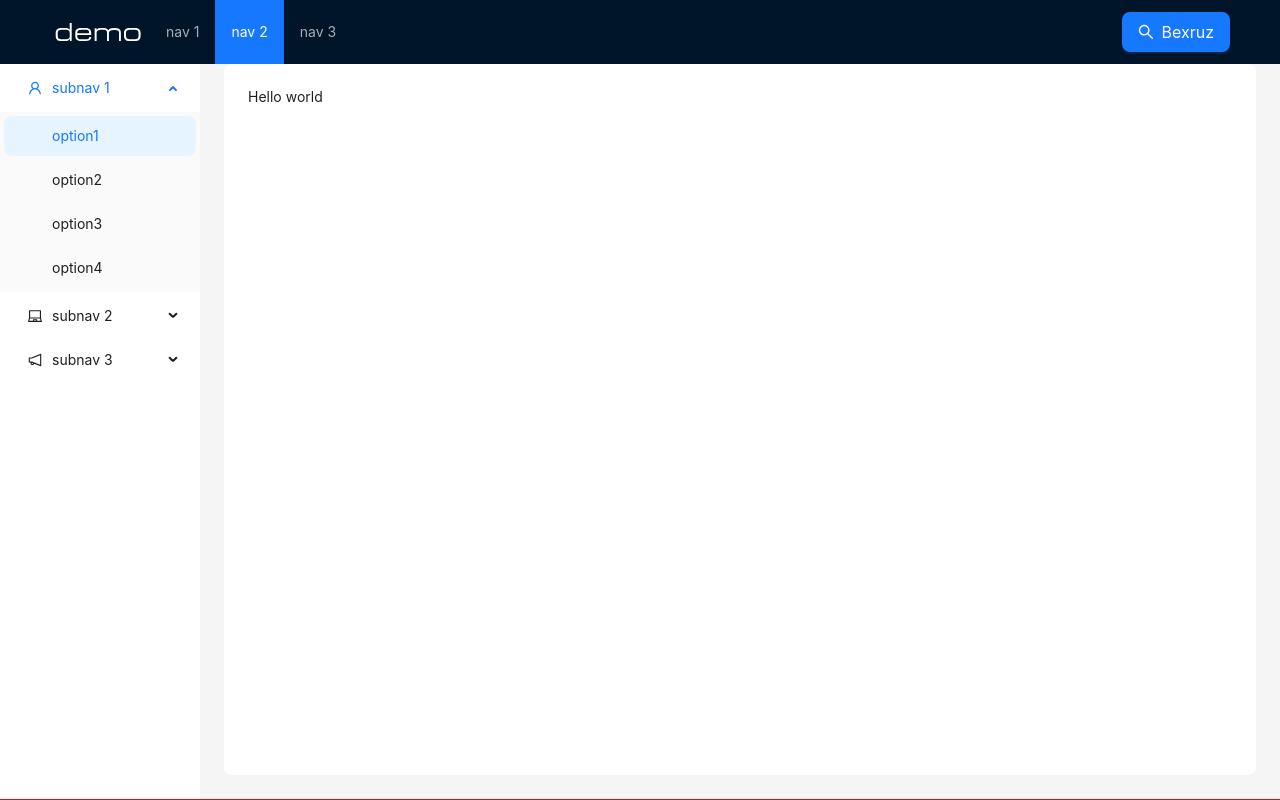
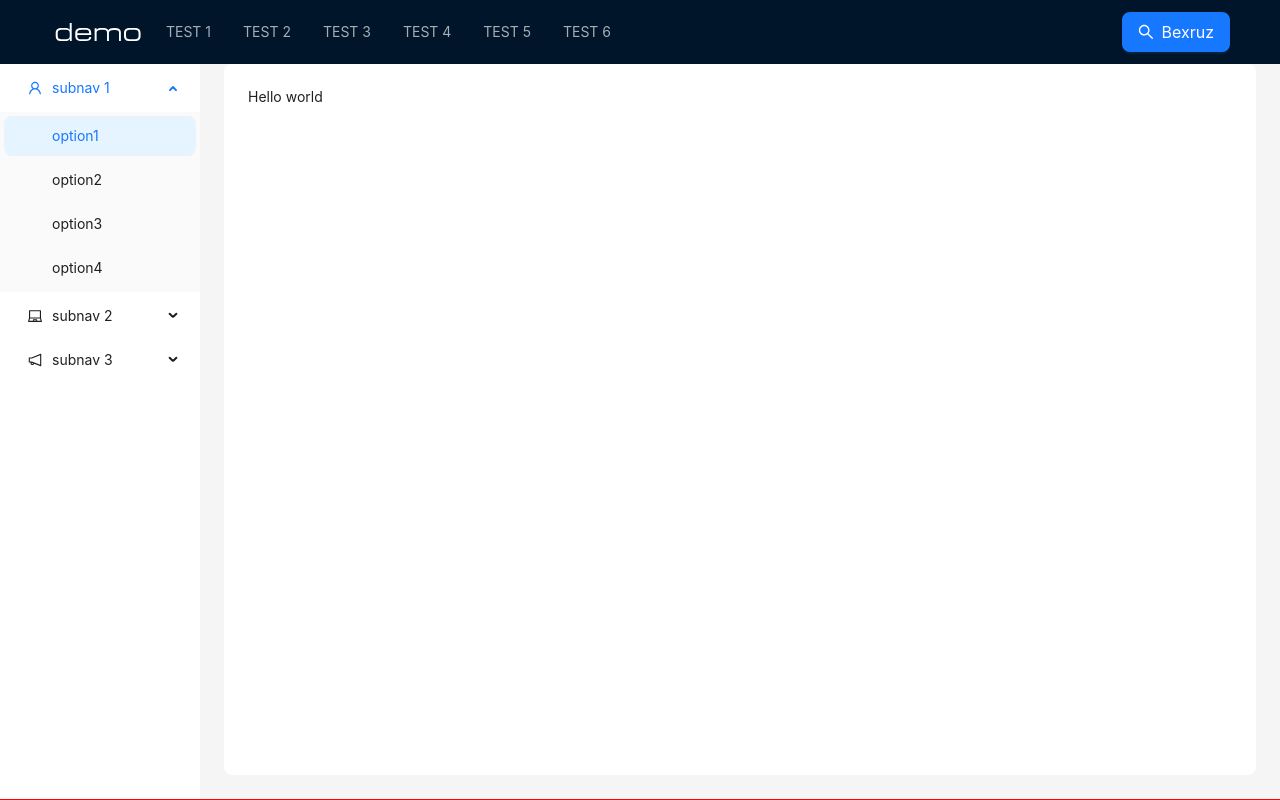
Before and after one commit to xayrulloergashev/git-amaliyot, a React (Vite) app: page / in a window 1280 px wide. Built offline with nearby package versions, Linux system fonts and the light colour scheme.

Commit message:
add nav item

```diff
--- a/src/App.jsx
+++ b/src/App.jsx
@@ -7,9 +7,9 @@ import {
 import { Layout, Menu, theme, Button, Tooltip } from "antd";
 import { SearchOutlined } from "@ant-design/icons";
 const { Header, Content, Sider } = Layout;
-const items1 = ["1", "2", "3"].map((key) => ({
-  key,
-  label: `nav ${key}`,
+const items1 = ["1", "2", "3", "4", "5", "6"].map((item) => ({
+  item,
+  label: `TEST ${item}`,
 }));
 const items2 = [UserOutlined, LaptopOutlined, NotificationOutlined].map(
   (icon, index) => {
```
